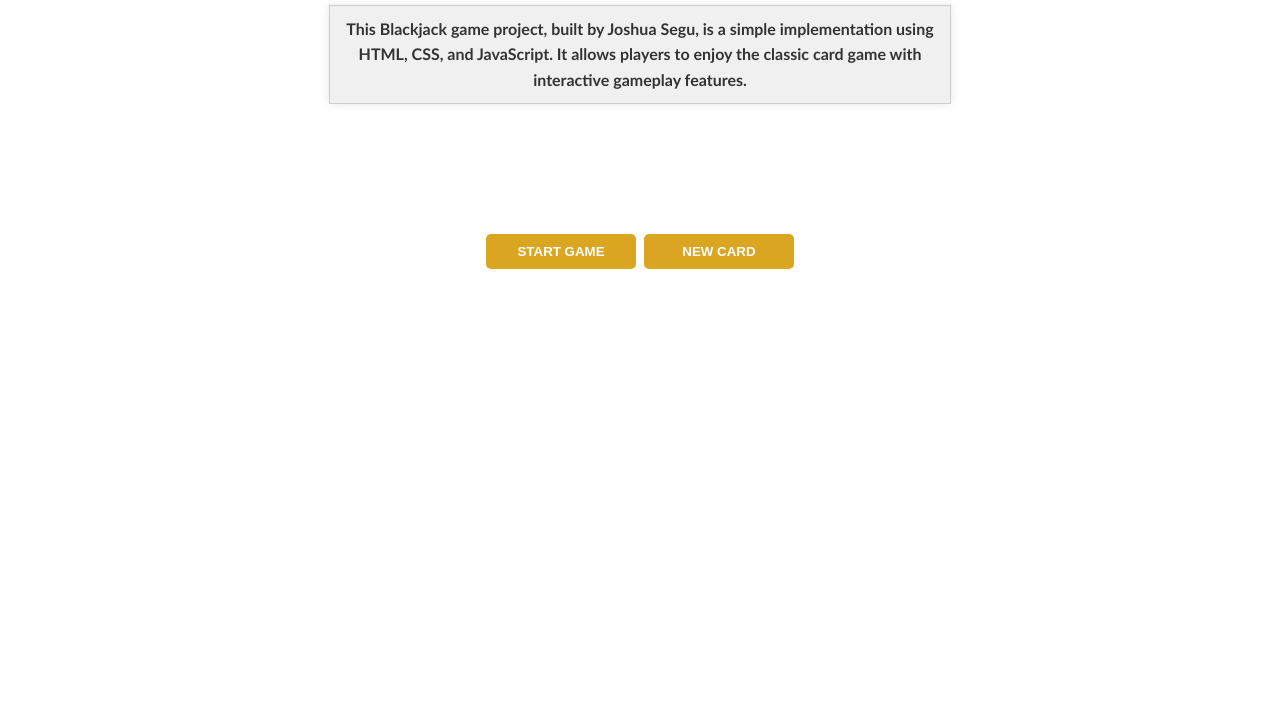
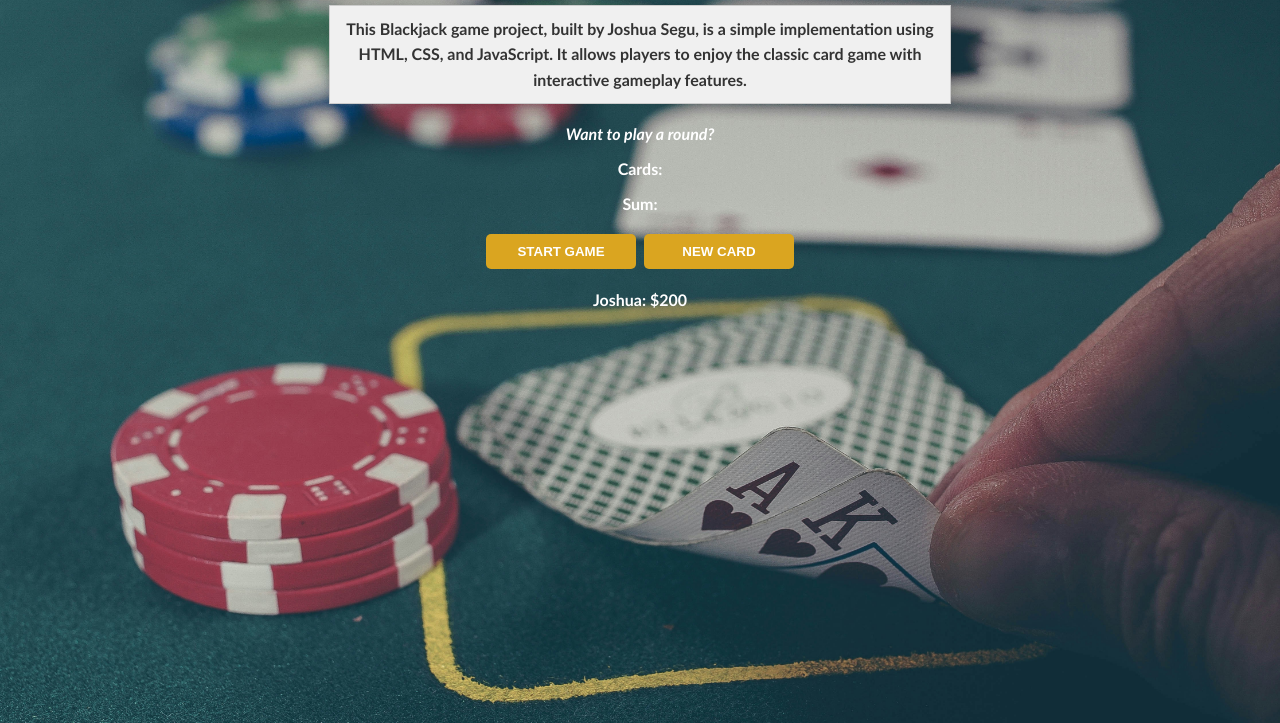
Before and after one commit to Kingone126/blackjack, a plain HTML site: page index.html in a window 1280 px wide. Shown: the part 77-800 px from the top of the page. Drawn offline with Linux system fonts and the light colour scheme.

Commit message:
Update index.css

```diff
--- a/index.css
+++ b/index.css
@@ -1,6 +1,6 @@
 body {
     font-family: 'Trebuchet MS', 'Lucida Sans Unicode', 'Lucida Grande', Arial, sans-serif;
-    background-image: url("images/michal-parzuchowski-GikVY_KS9vQ-unsplash.jpg");
+    background-image: url("michal-parzuchowski-GikVY_KS9vQ-unsplash.jpg");
     background-size: cover;
     font-weight: bold;
     color: white;
```
